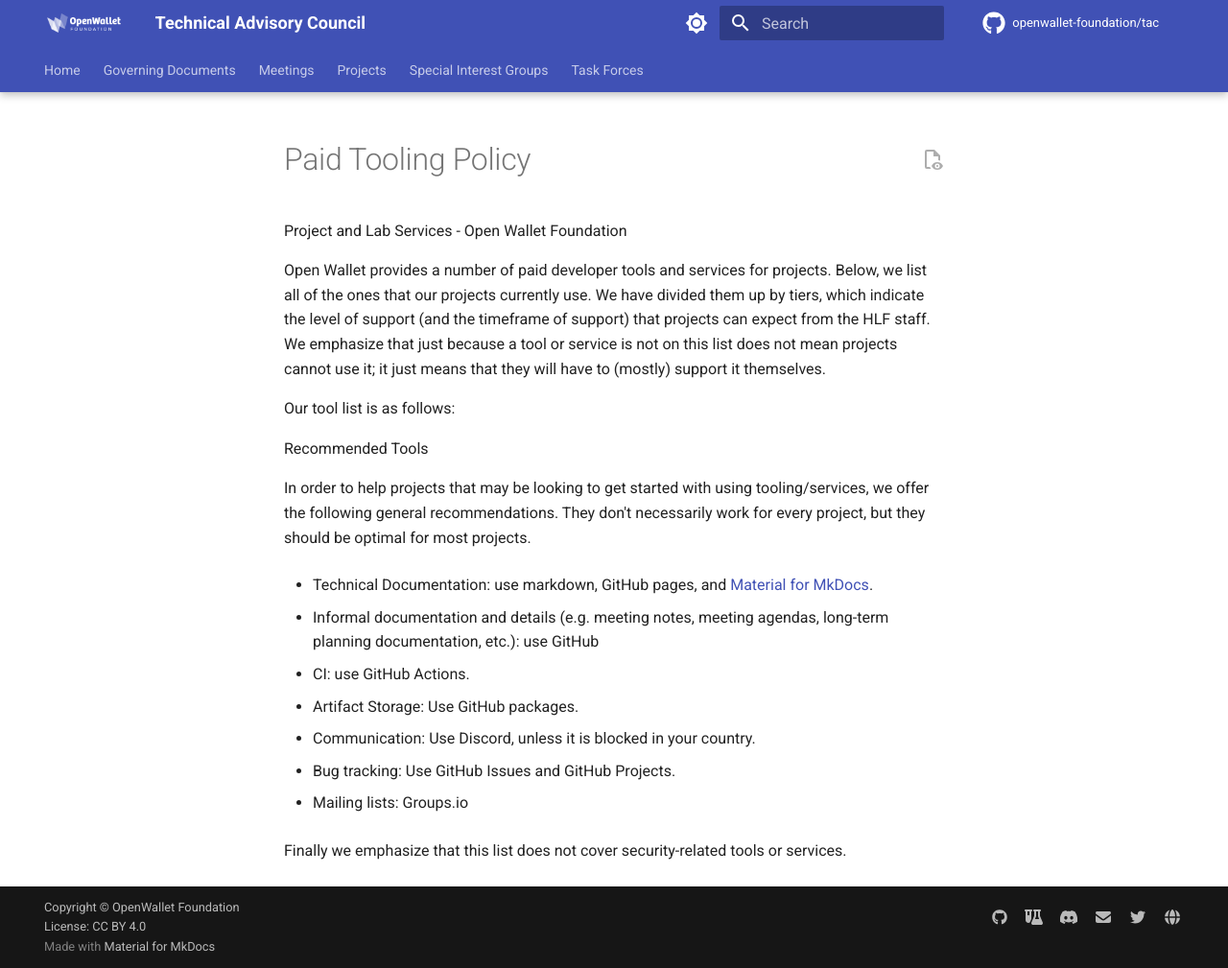
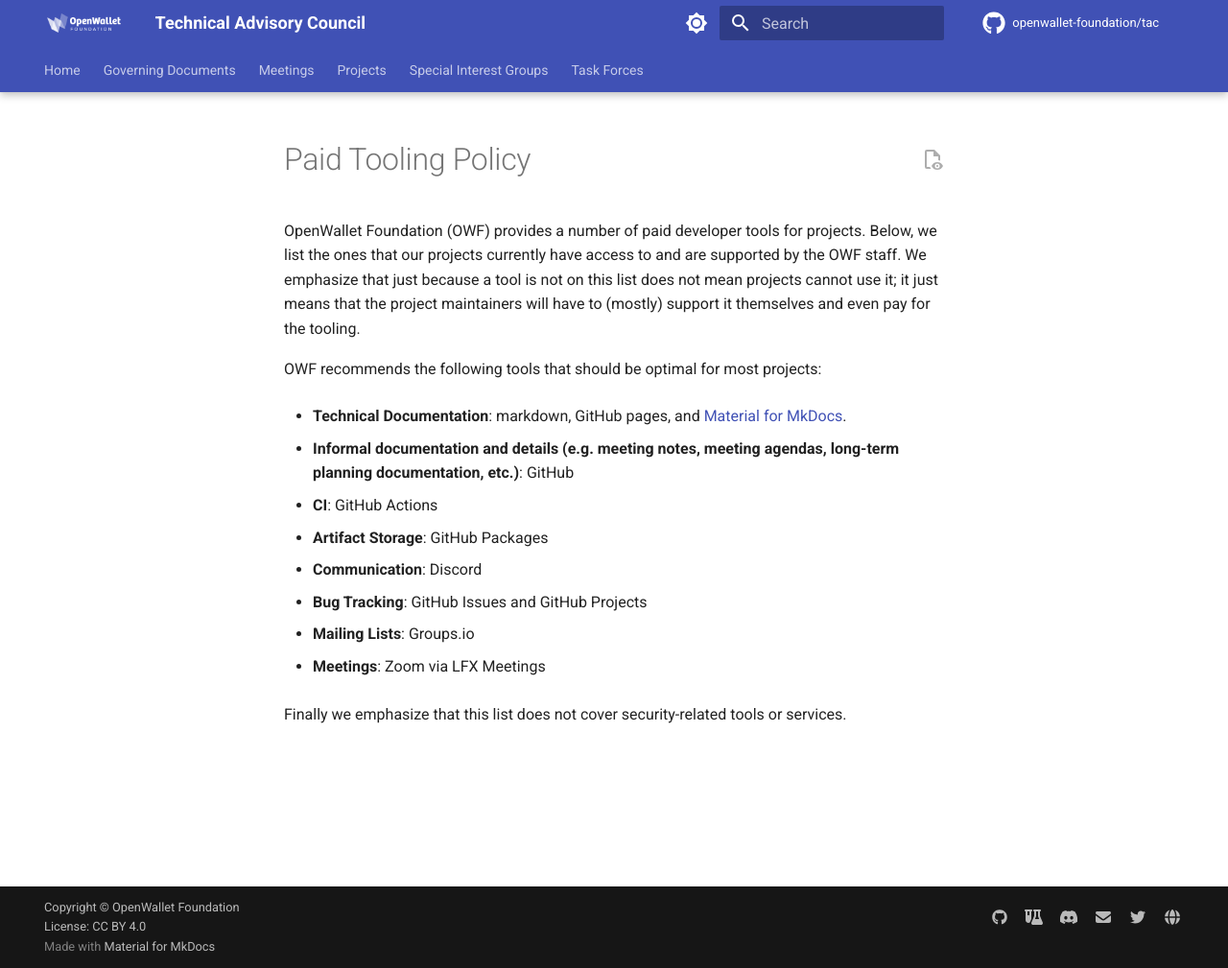
Before and after one commit to openwallet-foundation/tac, an MkDocs documentation site: the page built from docs/governance/paid-tooling-policy.md, in a window 1280 px wide and 1009 px high. Shown: the whole window at 96% size. Built offline with MkDocs 1.6.1 and Material for MkDocs 9.7.7, drawn with Linux system fonts in a browser that asks for light colours; comment, search, counter and statistics services are not loaded.

Commit message:
Update to reflect OWF stance.
Minor updates to improve readability

Add Zoom

Signed-off-by: Tracy Kuhrt <tracy.a.kuhrt@accenture.com>

```diff
--- a/docs/governance/paid-tooling-policy.md
+++ b/docs/governance/paid-tooling-policy.md
@@ -1,27 +1,23 @@
 # Paid Tooling Policy
 
-Project and Lab Services - Open Wallet Foundation
+OpenWallet Foundation (OWF) provides a number of paid developer tools for projects. Below, we list the ones that our projects currently have access to and are supported by the OWF staff. We emphasize that just because a tool is not on this list does not mean projects cannot use it; it just means that the project maintainers will have to (mostly) support it themselves and even pay for the tooling.
 
-Open Wallet provides a number of paid developer tools and services for projects. Below, we list all of the ones that our projects currently use. We have divided them up by tiers, which indicate the level of support (and the timeframe of support) that projects can expect from the HLF staff. We emphasize that just because a tool or service is not on this list does not mean projects cannot use it; it just means that they will have to (mostly) support it themselves.
+OWF recommends the following tools that should be optimal for most projects:
 
-Our tool list is as follows:
+-   **Technical Documentation**: markdown, GitHub pages, and [Material for MkDocs](https://squidfunk.github.io/mkdocs-material/).
 
-Recommended Tools
+-   **Informal documentation and details (e.g. meeting notes, meeting agendas, long-term planning documentation, etc.)**: GitHub
 
-In order to help projects that may be looking to get started with using tooling/services, we offer the following general recommendations. They don't necessarily work for every project, but they should be optimal for most projects.
+-   **CI**: GitHub Actions
 
--   Technical Documentation: use markdown, GitHub pages, and [Material for MkDocs](https://squidfunk.github.io/mkdocs-material/).
+-   **Artifact Storage**: GitHub Packages
 
--   Informal documentation and details (e.g. meeting notes, meeting agendas, long-term planning documentation, etc.): use GitHub
+-   **Communication**: Discord
 
--   CI: use GitHub Actions.
+-   **Bug Tracking**: GitHub Issues and GitHub Projects
 
--   Artifact Storage: Use GitHub packages.
+-   **Mailing Lists**: Groups.io
 
--   Communication: Use Discord, unless it is blocked in your country.
-
--   Bug tracking: Use GitHub Issues and GitHub Projects.
-
--   Mailing lists: Groups.io
+-   **Meetings**: Zoom via LFX Meetings
 
 Finally we emphasize that this list does not cover security-related tools or services.
```
